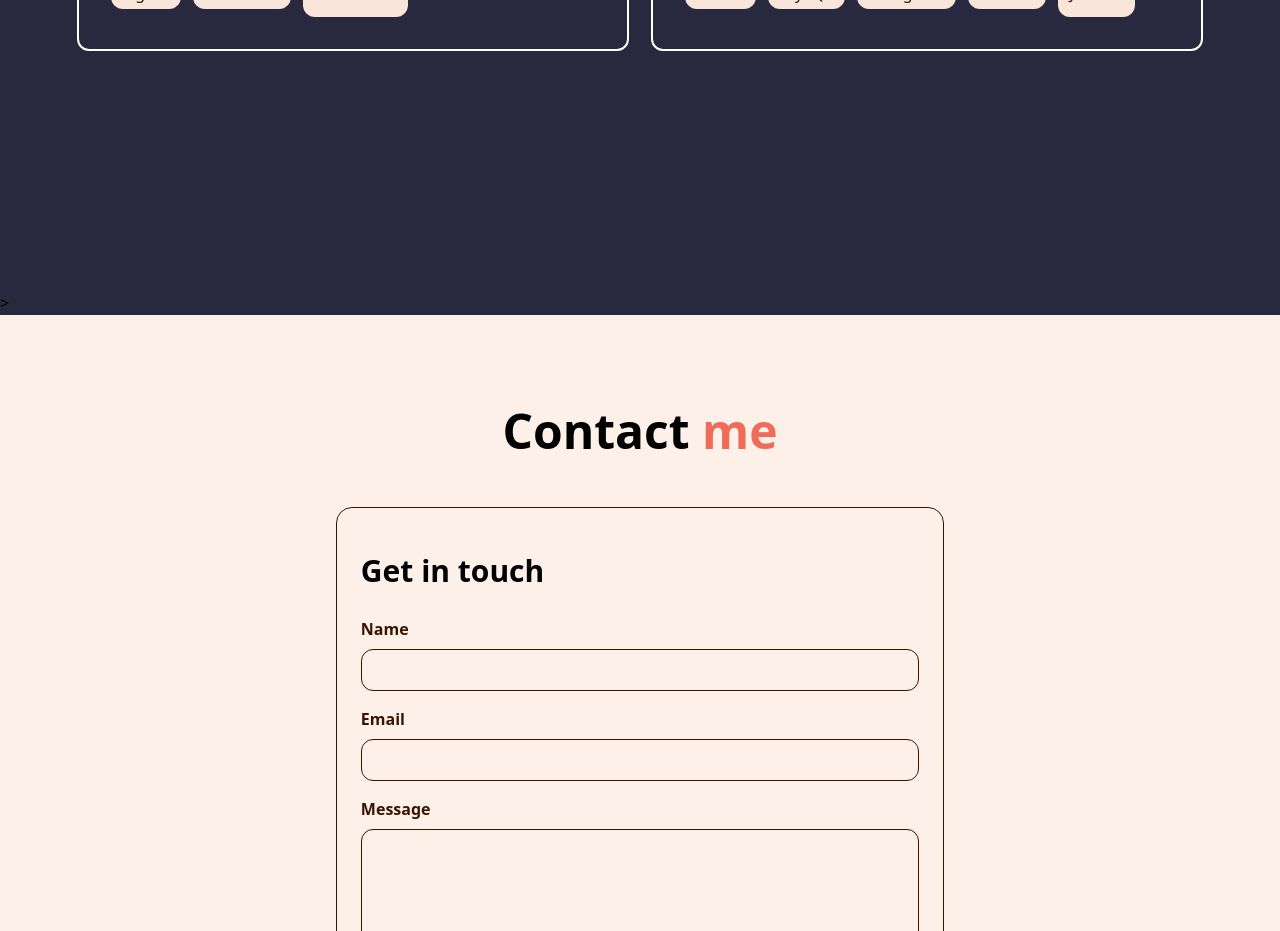
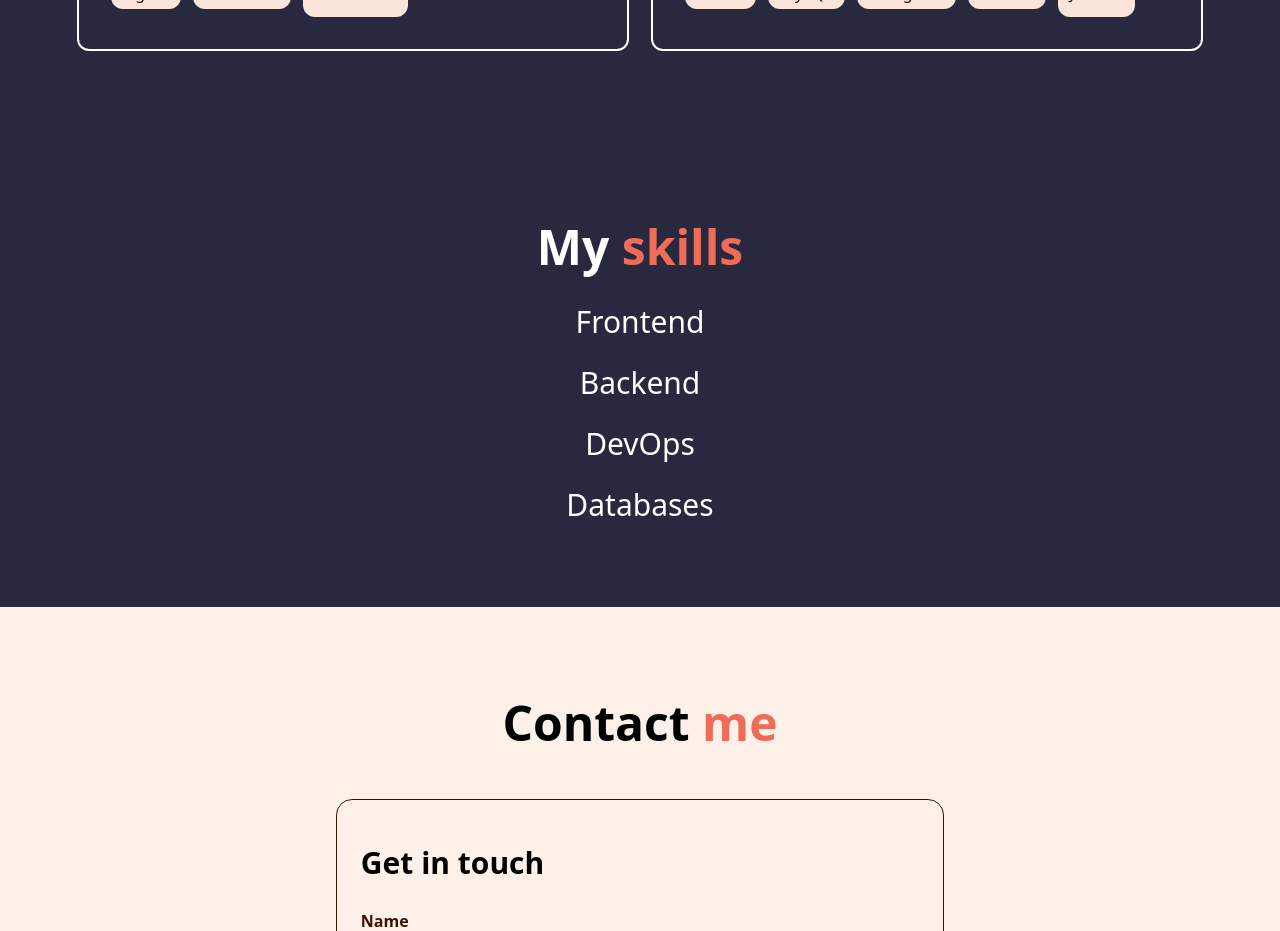
Before and after one commit to SarahOtmane/Portfolio, an Angular app: page / in a window 1280 px wide. Shown: the part 7840-8771 px from the top of the page. Built offline with nearby package versions, Linux system fonts and the light colour scheme.

Commit message:
feat: ajouter des éléments de contenu à la section skills

```diff
--- a/src/app/components/section-skills/section-skills.html
+++ b/src/app/components/section-skills/section-skills.html
@@ -1,3 +1,8 @@
 <section class="px-[6%] py-8 md:py-20 bg-blue-bg text-light" id="skills">
+    <h2 class="text-[28px] md:text-[48px] text-center font-bold">My <span class="text-orange">skills</span></h2>
 
-</section>>
+    <p class="text-[20px] md:text-[30px] text-center mt-4">Frontend</p>
+    <p class="text-[20px] md:text-[30px] text-center mt-4">Backend</p>
+    <p class="text-[20px] md:text-[30px] text-center mt-4">DevOps</p>
+    <p class="text-[20px] md:text-[30px] text-center mt-4">Databases</p>
+</section>
```
